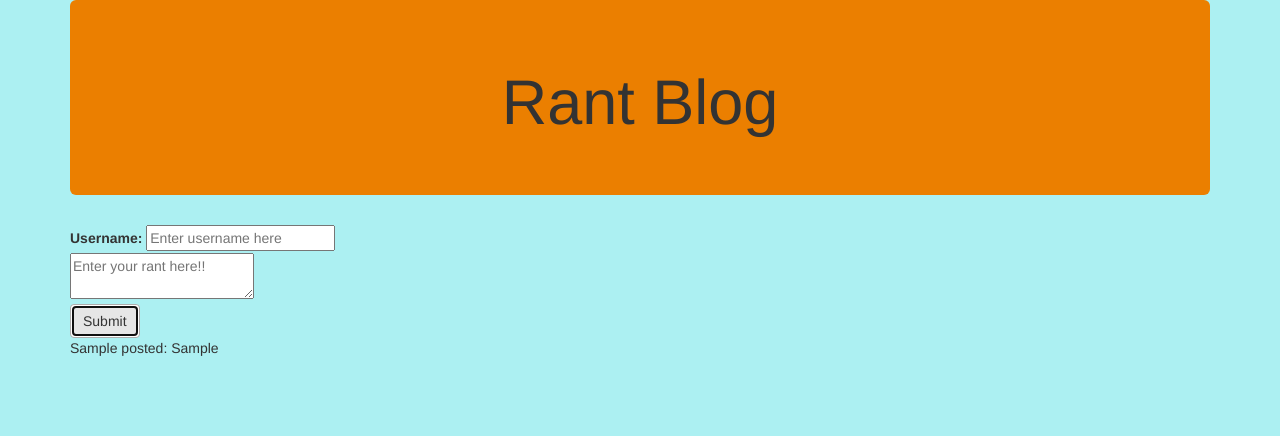
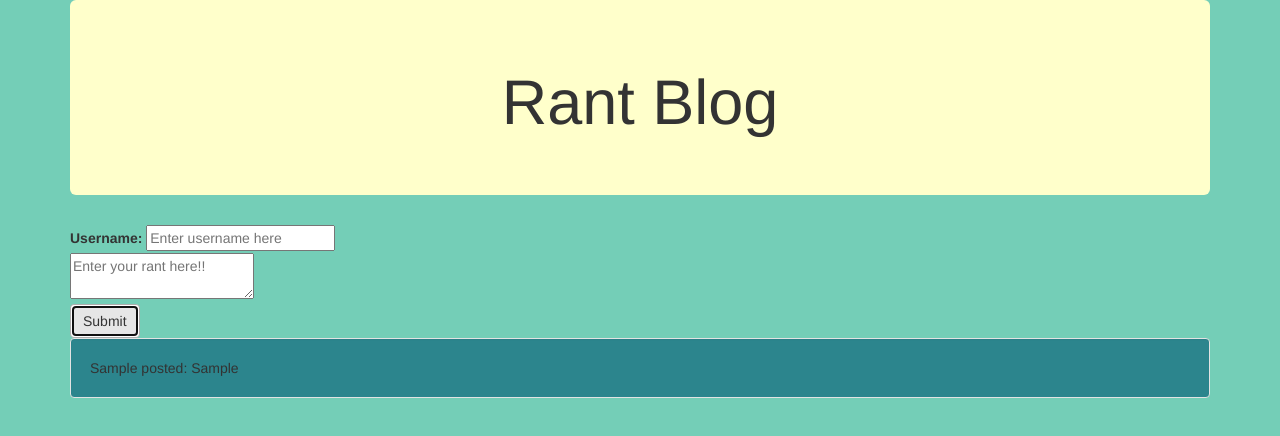
Before and after one commit to gundter/prime_solo_angular_01, a website: page views/index.html in a window 1280 px wide. Both pictures are taken after typing "Sample", "Sample" into the empty fields and a click on the button "Submit". Drawn offline with Linux system fonts and the light colour scheme.

Commit message:
changed styling colors

```diff
--- a/client/stylesheets/style.css
+++ b/client/stylesheets/style.css
@@ -1,11 +1,11 @@
 body {
-  background-color: #ACF0F2;
+  background-color: #74CEB7;
 }
 
 .jumbotron {
-  background-color: #EB7F00;
+  background-color: #FFFFCB;
 }
 
 .well {
-  background-color: #1695A3;
+  background-color: #2C858D;
 }
--- a/public/stylesheets/style.css
+++ b/public/stylesheets/style.css
@@ -1,11 +1,11 @@
 body {
-  background-color: #ACF0F2;
+  background-color: #74CEB7;
 }
 
 .jumbotron {
-  background-color: #EB7F00;
+  background-color: #FFFFCB;
 }
 
 .well {
-  background-color: #1695A3;
+  background-color: #2C858D;
 }
--- a/views/index.html
+++ b/views/index.html
@@ -18,7 +18,7 @@
         <textarea id="rant" ng-model="rant" placeholder="Enter your rant here!!"></textarea><br/>
         <button class="btn btn-default" ng-click="updatePost()">Submit</button>
         <div ng-repeat="rant in posts">
-            <p>{{rant}}</p>
+            <p class="well">{{rant}}</p>
         </div>
 
 
```
